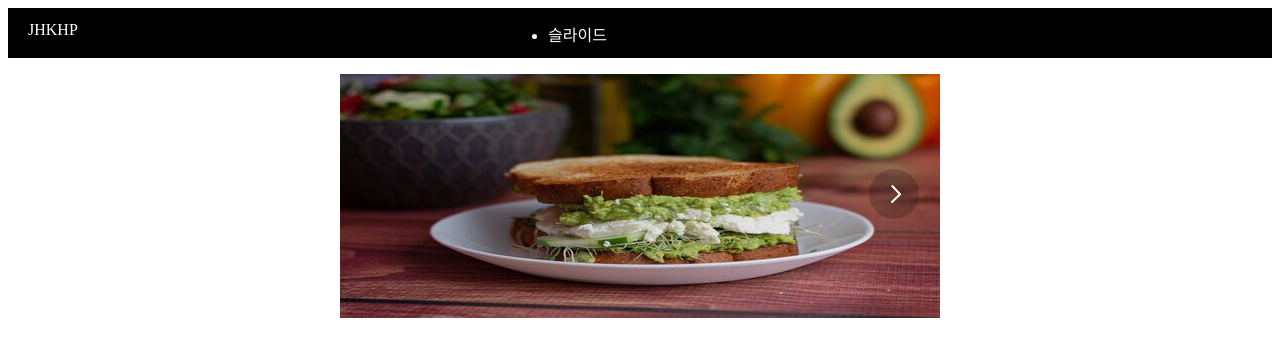
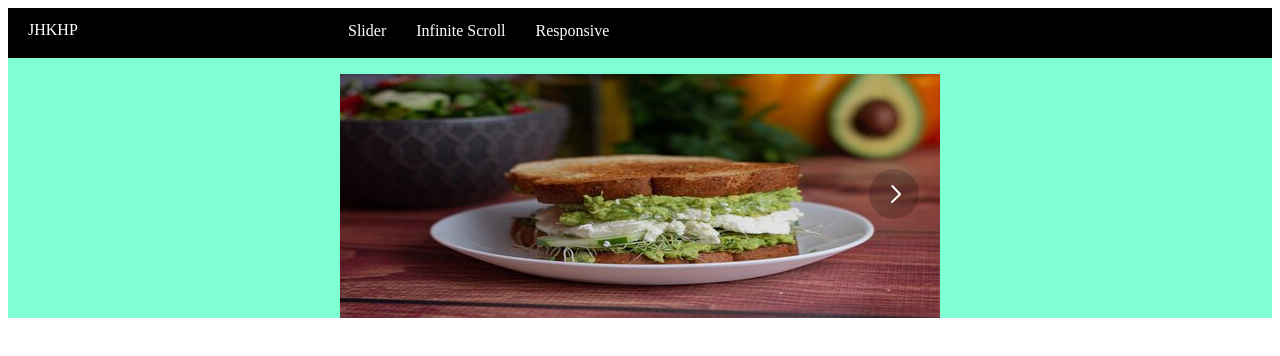
Before and after one commit to Summer-Jay/sample_hompage, a React (Create React App) app: page / in a window 1280 px wide. Shown: the top 356 px of the page. Built offline with nearby package versions, Linux system fonts and the light colour scheme.

Commit message:
[master] tab 구현 및 translate-duration 처리

```diff
--- a/src/App.js
+++ b/src/App.js
@@ -10,7 +10,7 @@ const App = () => {
   return (
     <Switch>
       <Route exact path="/" component={Main} />
-      <Route exact path="/sliderExample" component={MainSlider} />
+      {/* <Route exact path="/sliderExample" component={MainSlider} /> */}
     </Switch>
   );
 };
--- a/src/components/HomepageMain/Header.js
+++ b/src/components/HomepageMain/Header.js
@@ -1,5 +1,8 @@
 import React, { useEffect, useRef, useState } from "react";
-import { TabContent, Tabpane, Nav, NavItem, NavLink } from "reactstrap";
+import { Nav, NavItem, NavLink, TabContent, TabPane } from "reactstrap";
+import MainSlider from "./MainSlider";
+import InfiniteScroll from "./InfiniteScroll";
+import Responsive from "./Responsive";
 
 const Header = (props) => {
   const { setTopMenu } = props;
@@ -8,26 +11,58 @@ const Header = (props) => {
   const toggle = (tab) => {
     if (activeTab !== tab) setActiveTab(tab);
   };
+
+  useEffect(() => {
+    console.log("activetab:::", activeTab);
+  }, [activeTab]);
+
   return (
+    <>
       <div className="main_header_wrapper">
         <span className="myLogo">JHKHP</span>
-      {/* <span className="header_description">헤더영역</span> */}
-      {/* <div className="topMenu_wrapper">
-        <ul className="topMenu_bundle">
-          <li className="topMenu_item">슬라이드</li>
-          <li className="topMenu_item">슬라이드</li>
-          <li className="topMenu_item">슬라이드</li>
-          <li className="topMenu_item">슬라이드</li>
-        </ul>
-      </div> */}
         <div className="topMenu_wrapper">
           <Nav tabs className="topMenu_bundle">
             <NavItem>
-            <NavLink onClick={() => toggle("slider")}>슬라이드</NavLink>
+              <NavLink
+                className={activeTab === "slider" ? "active" : ""}
+                onClick={() => toggle("slider")}
+              >
+                Slider
+              </NavLink>
+            </NavItem>
+            <NavItem>
+              <NavLink
+                className={activeTab === "infinite_scroll" ? "active" : ""}
+                onClick={() => toggle("infinite_scroll")}
+              >
+                Infinite Scroll
+              </NavLink>
+            </NavItem>
+            <NavItem>
+              <NavLink
+                className={activeTab === "responsive" ? "active" : ""}
+                onClick={() => toggle("responsive")}
+              >
+                Responsive
+              </NavLink>
             </NavItem>
           </Nav>
         </div>
       </div>
+      <div className="contentsArea">
+        <TabContent activeTab={activeTab}>
+          <TabPane tabId="slider">
+            <MainSlider />
+          </TabPane>
+          <TabPane tabId="infinite_scroll">
+            <InfiniteScroll />
+          </TabPane>
+          <TabPane tabId="responsive">
+            <Responsive />
+          </TabPane>
+        </TabContent>
+      </div>
+    </>
   );
 };
 export default Header;
--- /dev/null
+++ b/src/components/HomepageMain/InfiniteScroll.js
@@ -0,0 +1,13 @@
+import React, { useEffect, useRef, useState } from "react";
+
+import cheezeCat from "styles/img/cheezeCat.jpg";
+import cuteDog from "styles/img/cuteDog.jpg";
+import toast from "styles/img/toast.jpg";
+import tulips from "styles/img/tulips.jpg";
+import arrowLeft from "styles/img/arrow_left.svg";
+import arrowRight from "styles/img/arrow_right.svg";
+
+const InfiniteScroll = (props) => {
+  return <div>무한스크롤예제</div>;
+};
+export default InfiniteScroll;
--- /dev/null
+++ b/src/components/HomepageMain/Responsive.js
@@ -0,0 +1,6 @@
+import React, { useEffect, useRef, useState } from "react";
+
+const Responsive = (props) => {
+  return <div>반응형</div>;
+};
+export default Responsive;
--- a/src/pages/Main.js
+++ b/src/pages/Main.js
@@ -9,7 +9,7 @@ const Main = (props) => {
   return (
     <>
       <Header setTopMenu={setTopMenu} />
-      <MainSlider />
+      {/* <MainSlider /> */}
     </>
   );
 };
--- a/src/styles/css/main.css
+++ b/src/styles/css/main.css
@@ -16,9 +16,10 @@
 .main_header_wrapper .topMenu_wrapper {
   position: absolute;
   top: -2px;
-  left: 500px;
+  left: 300px;
 }
-cd .topMenu_bundle .topMenu_item {
+
+.topMenu_bundle .topMenu_item {
   list-style: none;
   float: left;
   padding-right: 30px;
@@ -49,6 +50,7 @@ cd .topMenu_bundle .topMenu_item {
 .picture_list {
   width: 2400px;
   height: 260px;
+  transition-duration: 1s;
 }
 
 .slide_bundle {
@@ -77,3 +79,24 @@ cd .topMenu_bundle .topMenu_item {
 .headerTap {
   list-style: none;
 }
+
+.topMenu_bundle .nav-item {
+  list-style: none;
+  float: left;
+  padding-right: 30px;
+}
+
+.tab-content {
+  width: 100vh-3px;
+}
+.tab-content .tab-pane {
+  display: none;
+}
+.tab-content .active {
+  display: block;
+}
+
+.contentsArea {
+  width: 100vw-3px;
+  background-color: aquamarine;
+}
```
Lines whose indentation alone changed are shown as unchanged.
